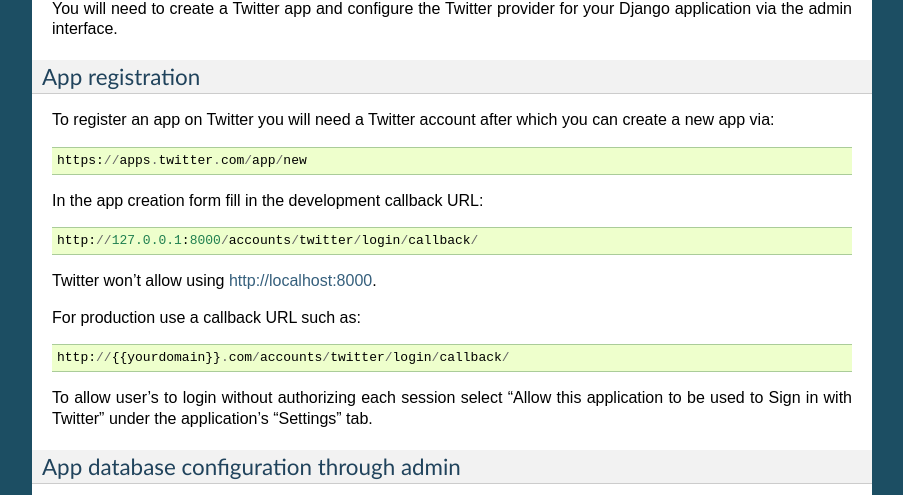
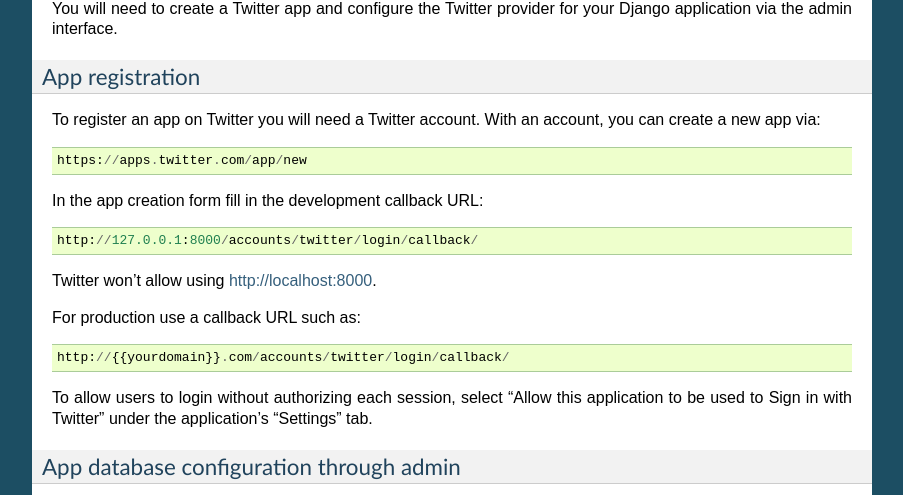
Before and after one commit to mindfulMachineLath/Django-authsystem, a Sphinx documentation site: the page built from docs/providers.rst, in a window 1280 px wide and 900 px high, scrolled down 16391 px. Shown: the part 149-644 px from the top of the window, without its empty margins (198-1101 px from the left). Built offline with Sphinx 7.4.7, drawn with Linux system fonts in a browser that asks for light colours; some of the changed text lies outside the part shown.

Commit message:
Minor grammatical corrections (#1631)

```diff
--- a/docs/providers.rst
+++ b/docs/providers.rst
@@ -388,7 +388,7 @@
 ----------------
 
 The Firefox Accounts provider is currently limited to Mozilla relying services
-but there is the intention to, in the future, allow third-party services to
+but there is the intention, in the future, to allow third-party services to
 delegate authentication. There is no committed timeline for this.
 
 The provider is OAuth2 based. More info:
@@ -454,7 +454,7 @@
 Development callback URL
     http://127.0.0.1:8000/accounts/github/login/callback/
 
-If you want more than just read-only access to public data specify the scope
+If you want more than just read-only access to public data, specify the scope
 as follows. See https://developer.github.com/v3/oauth/#scopes for details.
 
 .. code-block:: python
@@ -1037,7 +1037,7 @@
 App registration
 ****************
 
-To register an app on Twitter you will need a Twitter account after which you
+To register an app on Twitter you will need a Twitter account. With an account, you
 can create a new app via::
 
     https://apps.twitter.com/app/new
@@ -1052,7 +1052,7 @@
 
    http://{{yourdomain}}.com/accounts/twitter/login/callback/
 
-To allow user's to login without authorizing each session select "Allow this
+To allow users to login without authorizing each session, select "Allow this
 application to be used to Sign in with Twitter" under the application's
 "Settings" tab.
 
```
Also changed, not shown: other parts of docs/providers.rst (+1 -1 lines).
